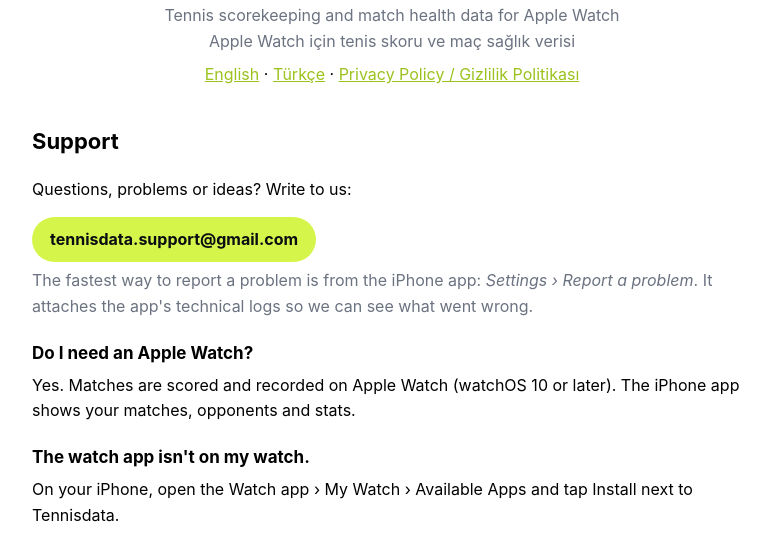
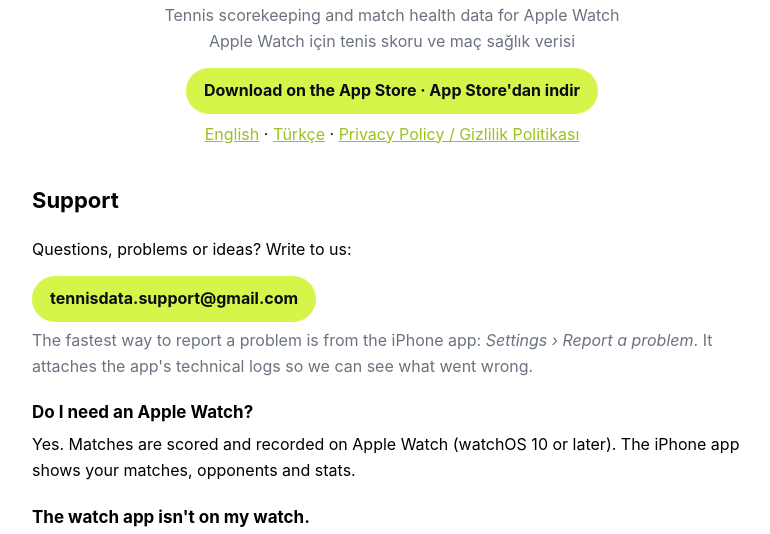
Before and after one commit to omerarisoy/tennisdata-site, a plain HTML site: page index.html in a window 1280 px wide. Shown: the part 205-739 px from the top of the page, without its empty margins (248-1018 px from the left). Drawn offline with Linux system fonts and the light colour scheme.

Commit message:
App Store bağlantısı
Co-Authored-By: Claude Opus 5.5 <noreply@anthropic.com>
Claude-Session: https://claude.ai/code/session_011UWZgwTqX4xxERfd3FameS

```diff
--- a/index.html
+++ b/index.html
@@ -25,6 +25,7 @@
   <span class="ball" aria-hidden="true"></span>
   <h1>Tennisdata</h1>
   <p class="muted">Tennis scorekeeping and match health data for Apple Watch<br>Apple Watch için tenis skoru ve maç sağlık verisi</p>
+  <p><a class="mail" href="https://apps.apple.com/app/id6837628410">Download on the App Store · App Store'dan indir</a></p>
 </div>
 <nav><a href="#en">English</a> · <a href="#tr">Türkçe</a> · <a href="privacy.html">Privacy Policy / Gizlilik Politikası</a></nav>
 
```
